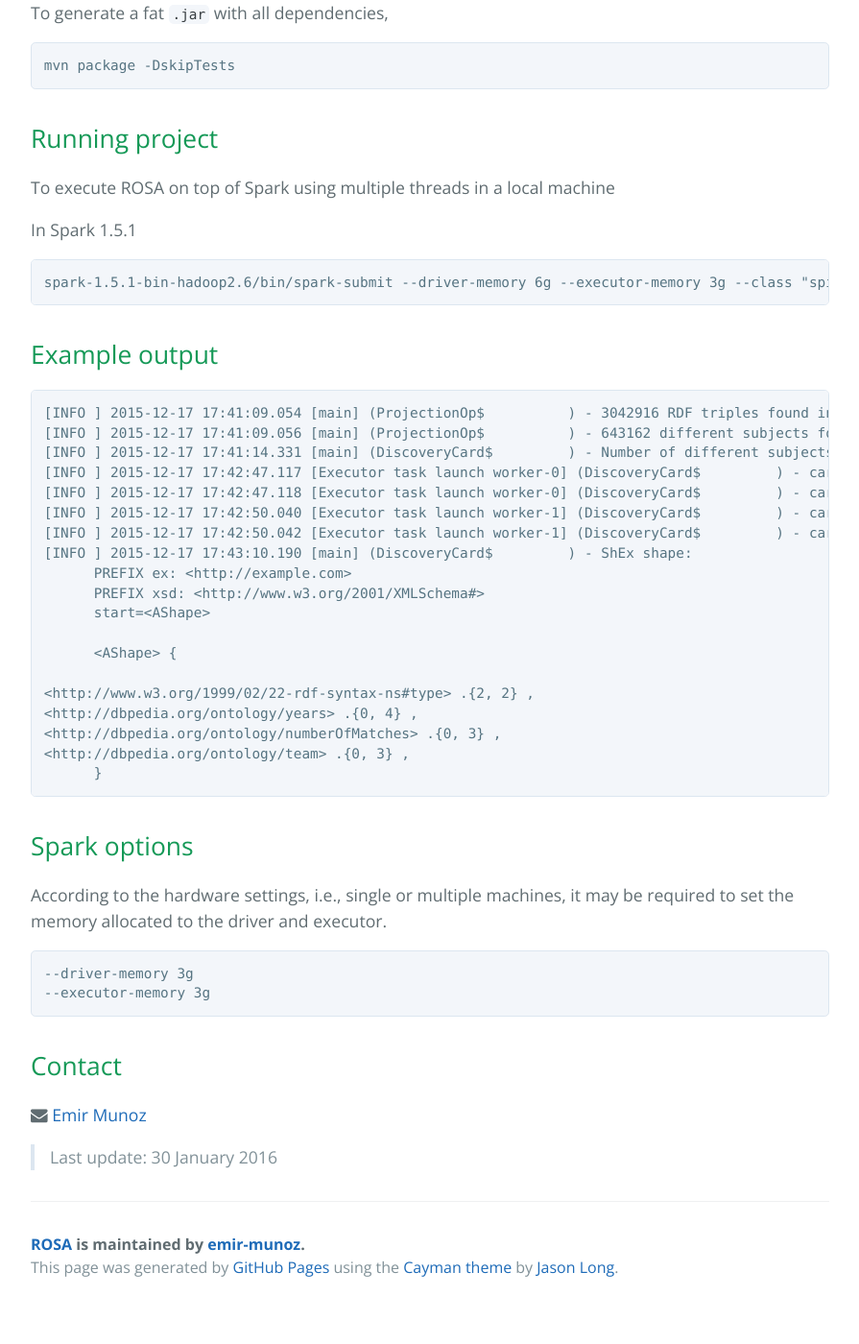
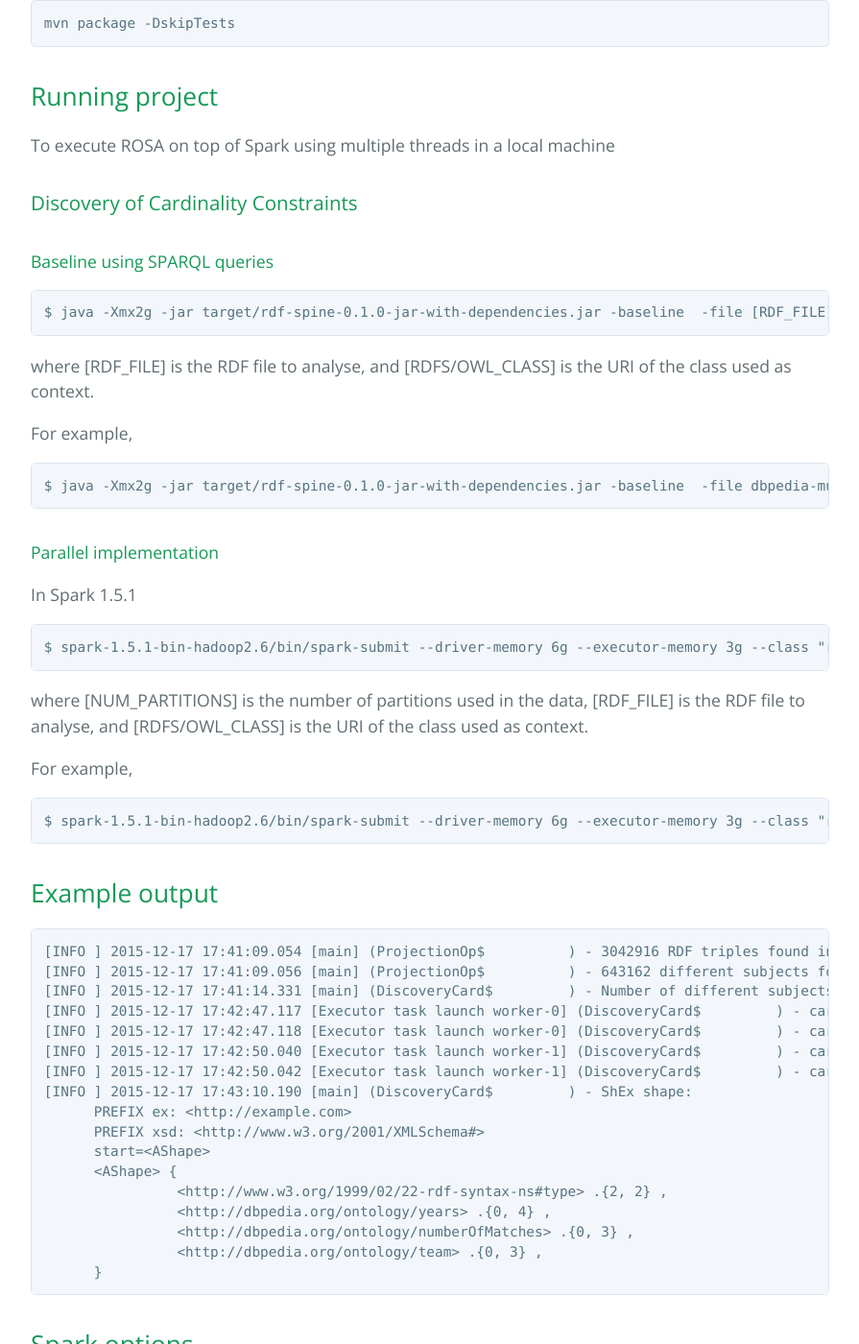
Before and after one commit to emir-munoz/ROSA, a Jekyll site: the page built from index.md, in a window 1280 px wide and 1400 px high, scrolled down 901 px. Shown: the whole window at 96% size, without its empty margins (192-1087 px from the left). Built offline with Jekyll 4.4.1, drawn with Linux system fonts in a browser that asks for light colours; nearby versions of some CDN libraries; before the commit the page ends 2265 px from its top, so only the background shows below that; some of the changed text lies outside the part shown.

Commit message:
Update index page

````diff
--- a/index.md
+++ b/index.md
@@ -1,21 +1,20 @@
 ---
 layout: index
 ---
-
-# Welcome to ROSA
 
 Rosa is an **R**DF and **O**ntology con**S**traints **A**nalyzer implemented on top of Scala and Apache Spark.
 
 ## Pre-requisites
 
 - [Apache Spark](http://spark.apache.org/) -- you can download the pre-built version with Hadoop 2.6 or later.
-- [Scala](http://www.scala-lang.org/)
+- [Scala](http://www.scala-lang.org/) (2.11.5)
+- [Sesame](http://rdf4j.org/) (4.1.1)
 
 ## ROSA source code management
 
 If you are interested in extending or working directly with the code, you can also check out the master branch from Git.
 
-```
+```bash
 git clone https://github.com/emir-munoz/ROSA.git
 ```
 
@@ -23,7 +22,7 @@ git clone https://github.com/emir-munoz/ROSA.git
 
 To generate a fat `.jar` with all dependencies,
 
-```
+```bash
 mvn package -DskipTests
 ```
 
@@ -31,15 +30,41 @@ mvn package -DskipTests
 
 To execute ROSA on top of Spark using multiple threads in a local machine
 
+### Discovery of Cardinality Constraints
+
+#### Baseline using SPARQL queries
+
+```bash
+$ java -Xmx2g -jar target/rdf-spine-0.1.0-jar-with-dependencies.jar -baseline  -file [RDF_FILE] -context [RDFS/OWL_CLASS]
+```
+
+where [RDF_FILE] is the RDF file to analyse, and [RDFS/OWL_CLASS] is the URI of the class used as context.
+
+For example,
+
+```bash
+$ java -Xmx2g -jar target/rdf-spine-0.1.0-jar-with-dependencies.jar -baseline  -file dbpedia-musicalWork/musicalWork.nt.gz -context http://dbpedia.org/ontology/MusicalWork
+```
+
+#### Parallel implementation
+
 In Spark 1.5.1
 
+```bash
+$ spark-1.5.1-bin-hadoop2.6/bin/spark-submit --driver-memory 6g --executor-memory 3g --class "rdf.spine.discovery.DiscoveryCard" --master local[2] rdf-spine-0.1.0-jar-with-dependencies.jar [NUM_PARTITIONS] [RDF_FILE] [RDF_CLASS]
 ```
-spark-1.5.1-bin-hadoop2.6/bin/spark-submit --driver-memory 6g --executor-memory 3g --class "spine.discovery.DiscoveryCard" --master local[2] ROSA/target/rdf-spine-0.0.1-SNAPSHOT-jar-with-dependencies.jar 2 [[RDF_FILE]] [[RDF_CLASS]]
+
+where [NUM_PARTITIONS] is the number of partitions used in the data, [RDF_FILE] is the RDF file to analyse, and [RDFS/OWL_CLASS] is the URI of the class used as context.
+
+For example,
+
+```bash
+$ spark-1.5.1-bin-hadoop2.6/bin/spark-submit --driver-memory 6g --executor-memory 3g --class "rdf.spine.discovery.DiscoveryCard" --master local[2] rdf-spine-0.1.0-jar-with-dependencies.jar 2 dbpedia-musicalWork/musicalWork.nt http://dbpedia.org/ontology/MusicalWork
 ```
 
 ## Example output
 
-```
+```bash
 [INFO ] 2015-12-17 17:41:09.054 [main] (ProjectionOp$          ) - 3042916 RDF triples found in file 'experiments/dbpedia-careerstation/careerstation.nt.gz'
 [INFO ] 2015-12-17 17:41:09.056 [main] (ProjectionOp$          ) - 643162 different subjects found in file 'experiments/dbpedia-careerstation/careerstation.nt.gz'
 [INFO ] 2015-12-17 17:41:14.331 [main] (DiscoveryCard$         ) - Number of different subjects: 643162
@@ -51,22 +76,20 @@ spark-1.5.1-bin-hadoop2.6/bin/spark-submit --driver-memory 6g --executor-memory
       PREFIX ex: <http://example.com>
       PREFIX xsd: <http://www.w3.org/2001/XMLSchema#>
       start=<AShape>
-
       <AShape> {
-
-<http://www.w3.org/1999/02/22-rdf-syntax-ns#type> .{2, 2} ,
-<http://dbpedia.org/ontology/years> .{0, 4} ,
-<http://dbpedia.org/ontology/numberOfMatches> .{0, 3} ,
-<http://dbpedia.org/ontology/team> .{0, 3} ,
+		<http://www.w3.org/1999/02/22-rdf-syntax-ns#type> .{2, 2} ,
+		<http://dbpedia.org/ontology/years> .{0, 4} ,
+		<http://dbpedia.org/ontology/numberOfMatches> .{0, 3} ,
+		<http://dbpedia.org/ontology/team> .{0, 3} ,
       }
 ```
 
 ## Spark options
 
-According to the hardware settings, i.e., single or multiple machines, it may be required to set the memory allocated to the driver and executor.
+According to the hardware settings, i.e., single or multiple machines, it may be required to set the memory allocated to the driver and executor. In order to  manage RDF files of up to 2.6G we used the following values:
 
-```
---driver-memory 3g
+```bash
+--driver-memory 6g
 --executor-memory 3g
 ```
 
@@ -74,4 +97,4 @@ According to the hardware settings, i.e., single or multiple machines, it may be
 
 <i class="fa fa-envelope"></i> [Emir Munoz](http://emunoz.org)
 
-> Last update: 30 January 2016
+> Last update: 30 May 2016
````
